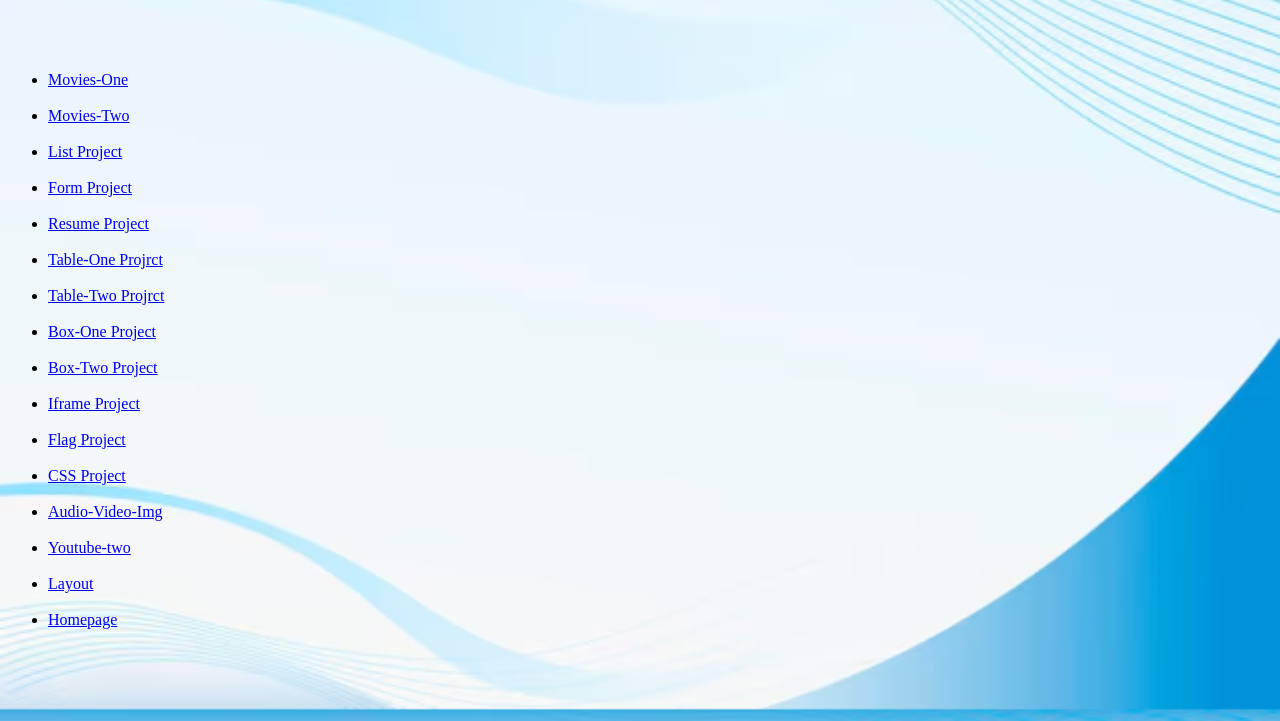
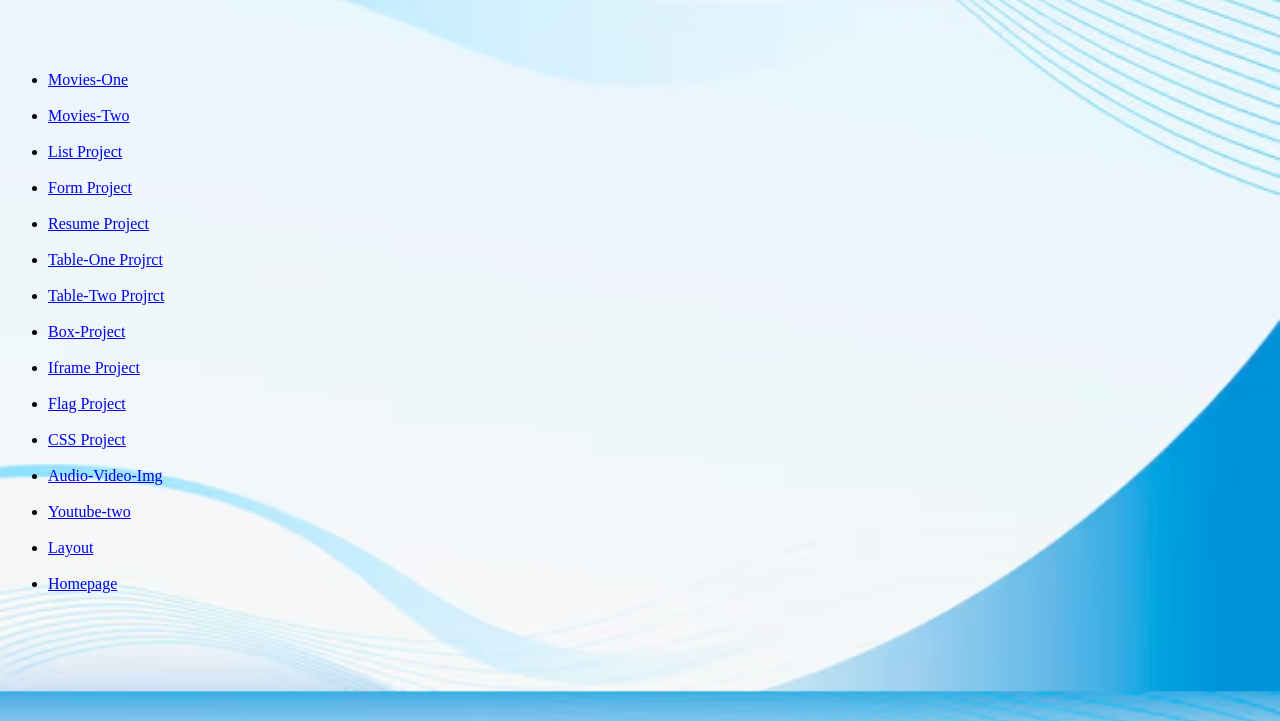
Before and after one commit to shitalgorle/shitalFullStackDeveloper, a plain HTML site: page index.html in a window 1280 px wide. Shown: the part 79-800 px from the top of the page. Drawn offline with Linux system fonts and the light colour scheme.

Commit message:
Add files via upload

```diff
--- a/index.html
+++ b/index.html
@@ -33,13 +33,11 @@
         <br>
         <li><a href="./table/table-three.html">Table-Two Projrct</a></li>
         <br>
-        <li><a href="./box/box-model.html">Box-One Project</a></li>
-        <br>
-        <li><a href="./box/box-two.html">Box-Two Project</a></li>
+        <li><a href="./box/box-model.html">Box-Project</a></li>
         <br>
         <li><a href="iframe.html">Iframe Project</a></li>
         <br>
-        <li><a href="flag.html">Flag Project</a></li>
+        <li><a href="flex/flag-two.html">Flag Project</a></li>
         <br>
         <li><a href="css-chapterone.html">CSS Project</a></li>
         <br>
```
